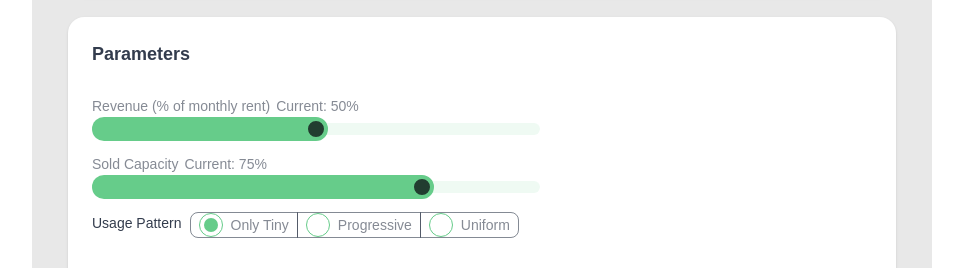
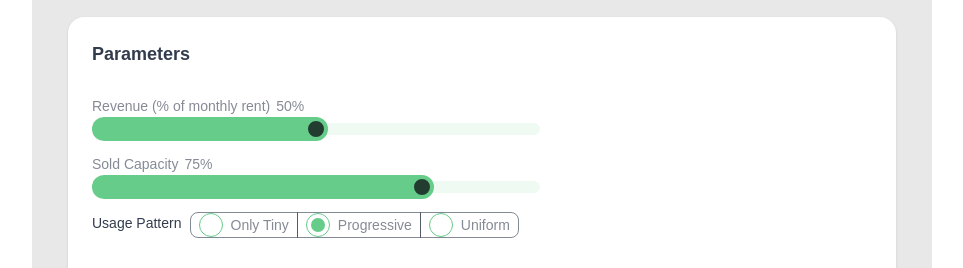
Before and after one commit to amazon/vps-hosting-calculator, a plain HTML site: page index.html in a window 1280 px wide. Shown: the part 969-1237 px from the top of the page, without its empty margins (158-1121 px from the left). Drawn offline with nearby package versions, Linux system fonts and the light colour scheme.

Commit message:
ui: remove "Current:" label and set Progressive as default usage pattern

```diff
--- a/index.html
+++ b/index.html
@@ -128,7 +128,7 @@
                 <label class="form-control w-full max-w-md">
                     <span class="label">
                         <span class="label-text">Revenue (% of monthly rent)</span>
-                        <span class="label-text-alt">Current: <span id="revenue-value">50</span>%</span>
+                        <span class="label-text-alt"><span id="revenue-value">50</span>%</span>
                     </span>
                     <input type="range" id="revenue" min="0" max="100" step="1" value="50" class="range range-primary">
                 </label>
@@ -136,7 +136,7 @@
                 <label class="form-control w-full max-w-md">
                     <span class="label">
                         <span class="label-text">Sold Capacity</span>
-                        <span class="label-text-alt">Current: <span id="sold-value">75</span>%</span>
+                        <span class="label-text-alt"><span id="sold-value">75</span>%</span>
                     </span>
                     <input type="range" id="sold" min="0" max="100" step="5" value="75" class="range range-primary">
                 </label>
@@ -145,11 +145,11 @@
                     <span class="label-text mb-2 me-2">Usage Pattern</span>
                     <div class="join join-vertical sm:join-horizontal">
                         <label class="label cursor-pointer join-item gap-2 px-2">
-                            <input type="radio" class="radio radio-primary" name="pattern" value="tiny" checked>
+                            <input type="radio" class="radio radio-primary" name="pattern" value="tiny">
                             <span class="label-text">Only Tiny</span>
                         </label>
                         <label class="label cursor-pointer join-item gap-2 px-2">
-                            <input type="radio" class="radio radio-primary" name="pattern" value="progressive">
+                            <input type="radio" class="radio radio-primary" name="pattern" value="progressive" checked>
                             <span class="label-text">Progressive</span>
                         </label>
                         <label class="label cursor-pointer join-item gap-2 px-2">
```
